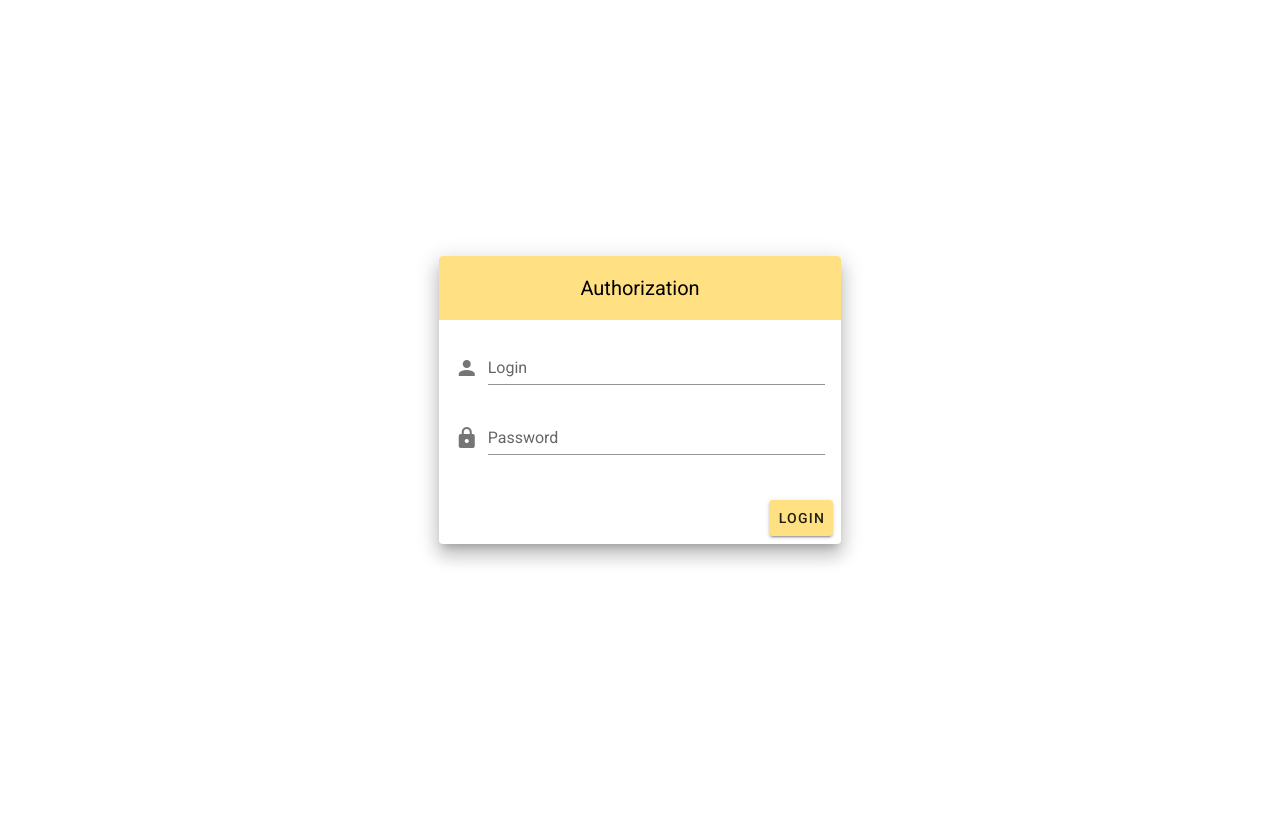
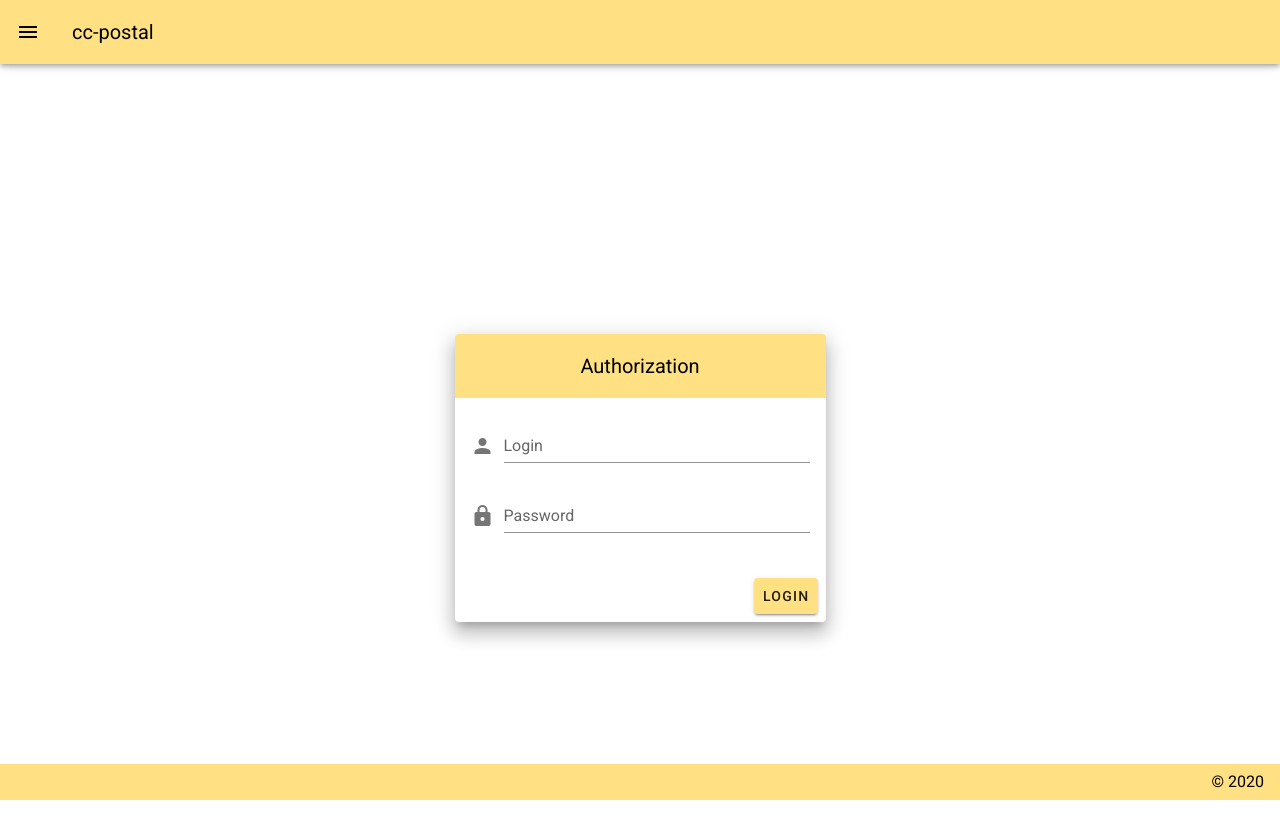
Before and after one commit to svartvalp/cc-postal, a Vue app in the folder client/: page /login in a window 1280 px wide. Shown: the top 838 px of the page. Before the commit the page ends 800 px from the top, so only its background shows below. Built offline with nearby package versions, Linux system fonts and the light colour scheme.

Commit message:
Split the design into components and put them in a separate "root" folder; Added shortcut path to axios in main.js;

```diff
--- a/client/src/App.vue
+++ b/client/src/App.vue
@@ -1,6 +1,49 @@
 <template>
     <div id="app">
 
-        <router-view />
+        <v-app id="inspire">
+            <Header
+                    :drawerState="drawerState"
+                    @drawBar="drawBar"
+            />
+            <NavigationBar
+                    :drawerState="drawerState"
+            />
+            <MainPanel />
+            <Footer/>
+        </v-app>
     </div>
 </template>
+
+<script>
+    import Header from '@/components/root/Header'
+    import NavigationBar from '@/components/root/NavigationBar'
+    import Footer from '@/components/root/Footer'
+    import MainPanel from '@/components/root/MainPanel'
+
+
+    export default {
+        name: 'App',
+
+        components: {
+            Header,
+            NavigationBar,
+            MainPanel,
+            Footer
+        },
+        props: {
+            source: String,
+        },
+        data() {
+            return {
+                drawerState: false,
+                user: {}
+            }
+        },
+        methods: {
+            drawBar(drawerState) {
+                this.drawerState = !drawerState;
+            }
+        }
+    };
+</script>
--- a/client/src/components/Login.vue
+++ b/client/src/components/Login.vue
@@ -63,3 +63,8 @@
         },
     }
 </script>
+<style>
+    #inspire {
+        width: 100%;
+    }
+</style>
--- /dev/null
+++ b/client/src/components/root/Footer.vue
@@ -0,0 +1,9 @@
+<template>
+        <v-footer
+                color="amber lighten-3"
+                app
+        >
+            <v-spacer></v-spacer>
+            <span class="black--text">&copy; {{ new Date().getFullYear() }}</span>
+        </v-footer>
+</template>
--- /dev/null
+++ b/client/src/components/root/Header.vue
@@ -0,0 +1,22 @@
+<template>
+        <v-app-bar
+                app
+                color="amber lighten-3"
+                dark
+        >
+            <v-app-bar-nav-icon v-on:click=clickHandling color="black"></v-app-bar-nav-icon>
+            <v-toolbar-title class="black--text">cc-postal</v-toolbar-title>
+
+        </v-app-bar>
+</template>
+
+<script>
+    export default {
+        props: ['drawerState'],
+        methods :{
+            clickHandling() {
+                this.$emit('drawBar', this.drawerState)
+            }
+        }
+    }
+</script>
--- /dev/null
+++ b/client/src/components/root/MainPanel.vue
@@ -0,0 +1,11 @@
+<template>
+    <v-main>
+        <v-container
+                class="fill-height"
+        >
+            <v-row>
+                <router-view :user="user"/>
+            </v-row>
+        </v-container>
+    </v-main>
+</template>
--- /dev/null
+++ b/client/src/components/root/NavigationBar.vue
@@ -0,0 +1,48 @@
+<template>
+    <v-navigation-drawer
+            v-model="drawerState"
+        app
+        dark
+        >
+        <v-list dense>
+            <v-list-item link>
+                <v-list-item-action>
+                    <v-icon>mdi-home</v-icon>
+                </v-list-item-action>
+                <v-list-item-content>
+                    <v-list-item-title>Home</v-list-item-title>
+                </v-list-item-content>
+            </v-list-item>
+            <v-list-item link>
+                <v-list-item-action>
+                    <v-icon>mdi-email</v-icon>
+                </v-list-item-action>
+                <v-list-item-content>
+                    <v-list-item-title>Departures</v-list-item-title>
+                </v-list-item-content>
+            </v-list-item>
+            <v-list-item link>
+                <v-list-item-action>
+                    <v-icon>mdi-account</v-icon>
+                </v-list-item-action>
+                <v-list-item-content>
+                    <v-list-item-title>Account</v-list-item-title>
+                </v-list-item-content>
+            </v-list-item>
+            <v-list-item link>
+                <v-list-item-action>
+                    <v-icon>mdi-arrow-left-circle</v-icon>
+                </v-list-item-action>
+                <v-list-item-content>
+                    <v-list-item-title>Log out</v-list-item-title>
+                </v-list-item-content>
+            </v-list-item>
+        </v-list>
+        </v-navigation-drawer>
+</template>
+
+<script>
+    export default {
+        props: ['drawerState']
+    }
+</script>
--- a/client/src/main.js
+++ b/client/src/main.js
@@ -2,8 +2,11 @@ import Vue from 'vue'
 import App from './App.vue'
 import vuetify from './plugins/vuetify';
 import router from "./router";
+import axios from 'axios'
 
 Vue.config.productionTip = false
+Vue.prototype.$http = axios
+
 
 new Vue({
   vuetify,
--- a/client/src/views/Main.vue
+++ /dev/null
@@ -1,93 +0,0 @@
-<template>
-    <v-app id="inspire">
-        <v-navigation-drawer
-                v-model="drawer"
-                app
-                dark
-        >
-            <v-list dense>
-                <v-list-item link>
-                    <v-list-item-action>
-                        <v-icon>mdi-home</v-icon>
-                    </v-list-item-action>
-                    <v-list-item-content>
-                        <v-list-item-title>Home</v-list-item-title>
-                    </v-list-item-content>
-                </v-list-item>
-                <v-list-item link>
-                    <v-list-item-action>
-                        <v-icon>mdi-email</v-icon>
-                    </v-list-item-action>
-                    <v-list-item-content>
-                        <v-list-item-title>Departures</v-list-item-title>
-                    </v-list-item-content>
-                </v-list-item>
-                <v-list-item link>
-                    <v-list-item-action>
-                        <v-icon>mdi-account</v-icon>
-                    </v-list-item-action>
-                    <v-list-item-content>
-                        <v-list-item-title>Account</v-list-item-title>
-                    </v-list-item-content>
-                </v-list-item>
-                <v-list-item link>
-                    <v-list-item-action>
-                        <v-icon>mdi-arrow-left-circle</v-icon>
-                    </v-list-item-action>
-                    <v-list-item-content>
-                        <v-list-item-title>Log out</v-list-item-title>
-                    </v-list-item-content>
-                </v-list-item>
-            </v-list>
-        </v-navigation-drawer>
-
-        <v-app-bar
-                app
-                color="amber lighten-3"
-                dark
-        >
-            <v-app-bar-nav-icon @click.stop="drawer = !drawer" color="black"></v-app-bar-nav-icon>
-            <v-toolbar-title class="black--text">cc-postal</v-toolbar-title>
-
-        </v-app-bar>
-
-        <v-main>
-            <v-container
-                    class="fill-height"
-                    fluid
-            >
-                <v-row
-                        align="center"
-                        justify="center"
-                >
-
-                </v-row>
-            </v-container>
-        </v-main>
-        <v-footer
-                color="amber lighten-3"
-                app
-        >
-            <v-spacer></v-spacer>
-            <span class="black--text">&copy; {{ new Date().getFullYear() }}</span>
-        </v-footer>
-        <router-view />
-    </v-app>
-</template>
-
-<script>
-
-    export default {
-        name: 'App',
-
-        components: {
-        },
-        props: {
-            source: String,
-        },
-
-        data: () => ({
-            drawer: null,
-        }),
-    };
-</script>
```
Also changed, not shown: client/src/router.js (+0 -9 lines).
